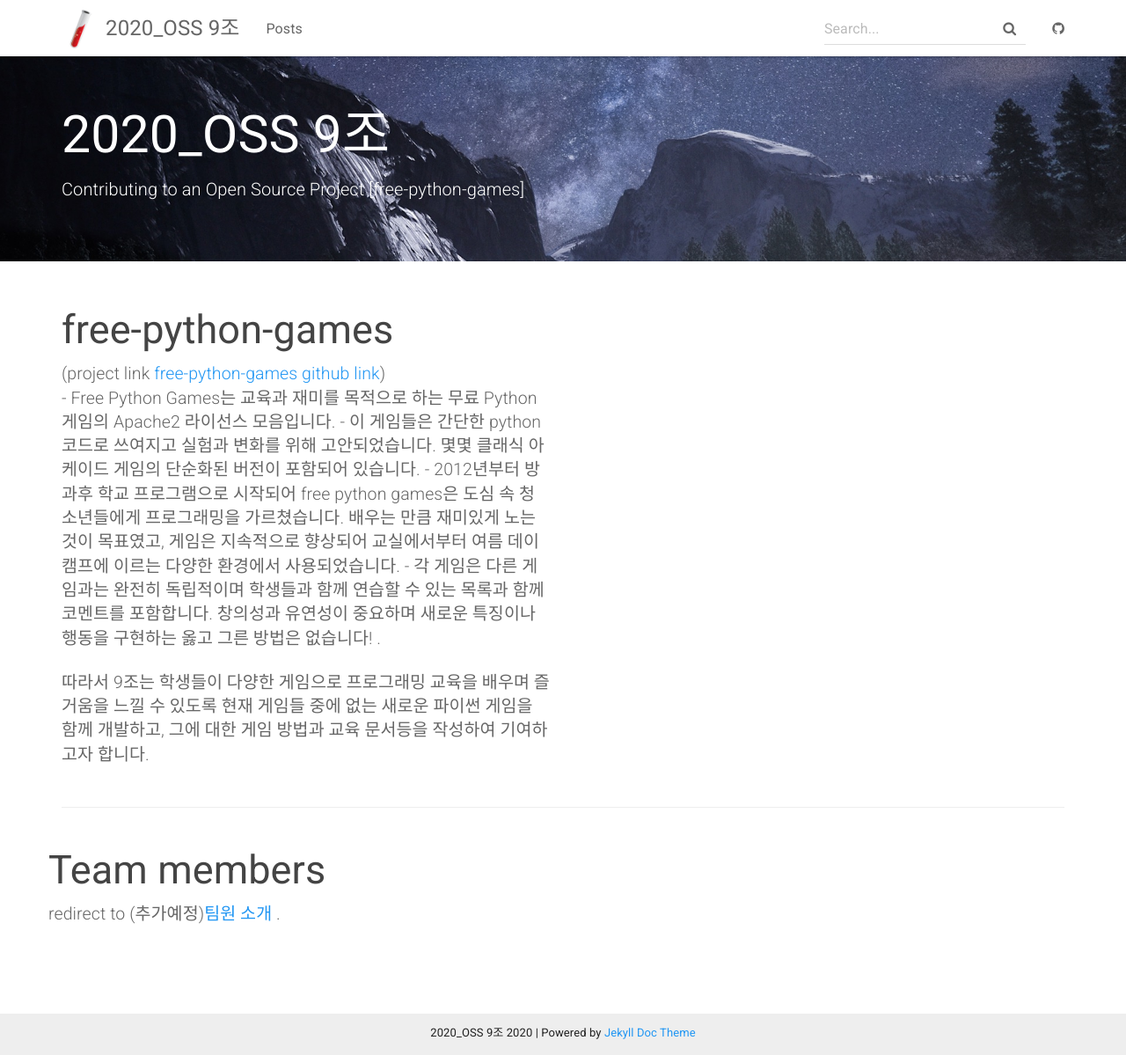
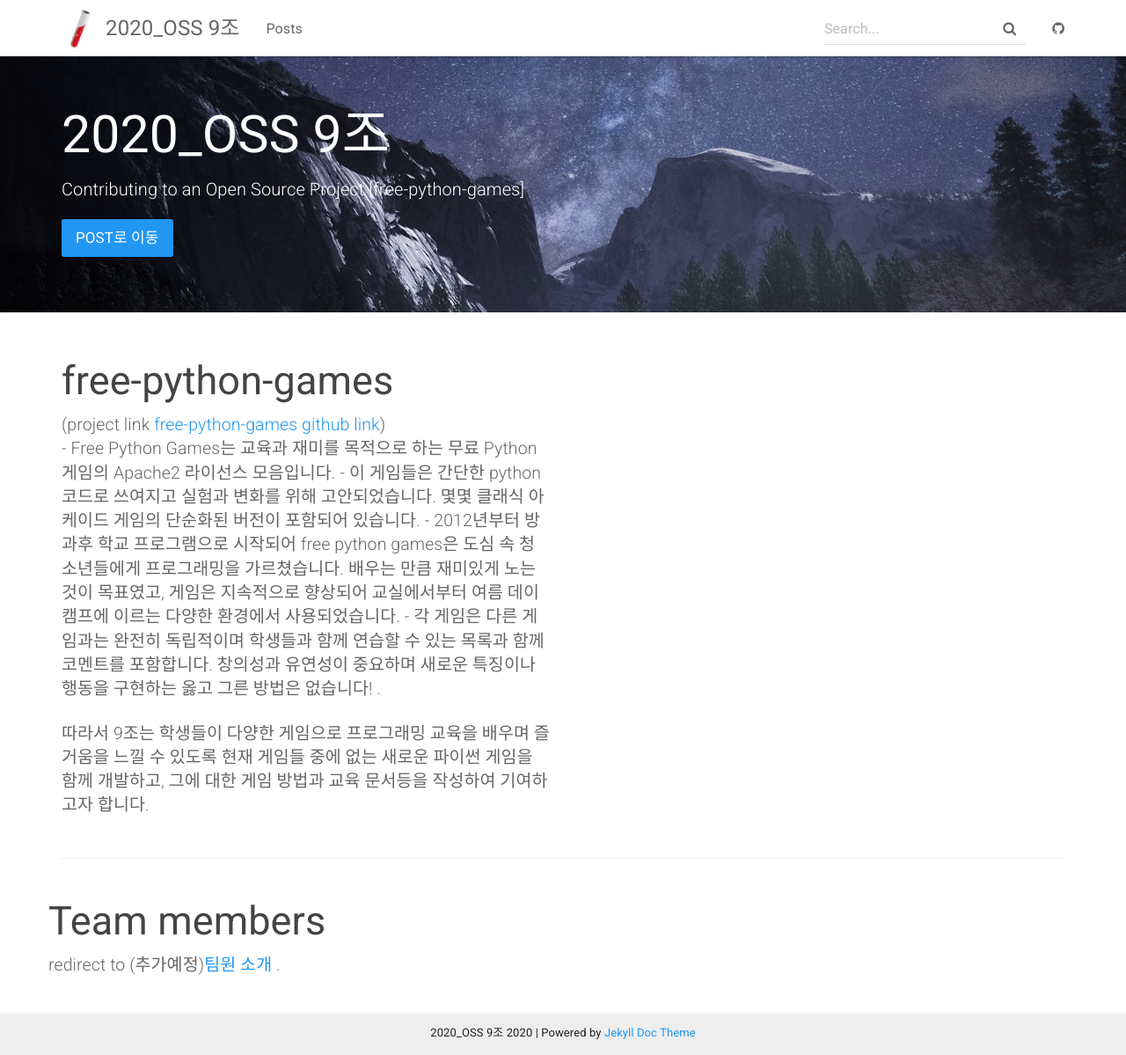
Before and after one commit to doolim98/2020-2-OSS-9, a Jekyll site: the page built from index.html, in a window 1280 px wide and 1199 px high. Shown: the whole window at 88% size. Built offline with Jekyll 4.4.1, drawn with Linux system fonts in a browser that asks for light colours.

Commit message:
Update index.html

```diff
--- a/index.html
+++ b/index.html
@@ -6,6 +6,7 @@ layout: default
     <div class="container">
         <h1 style="color:white;">2020_OSS 9조</h1>
         <p style="color:white;">Contributing to an Open Source Project [free-python-games]</p>
+        <p><a class="btn btn-primary btn-lg" href="{{ "site.posts.first.url" | relative_url }}" role="button">Post로 이동</a></p>
     </div>
 </div>
 
```
